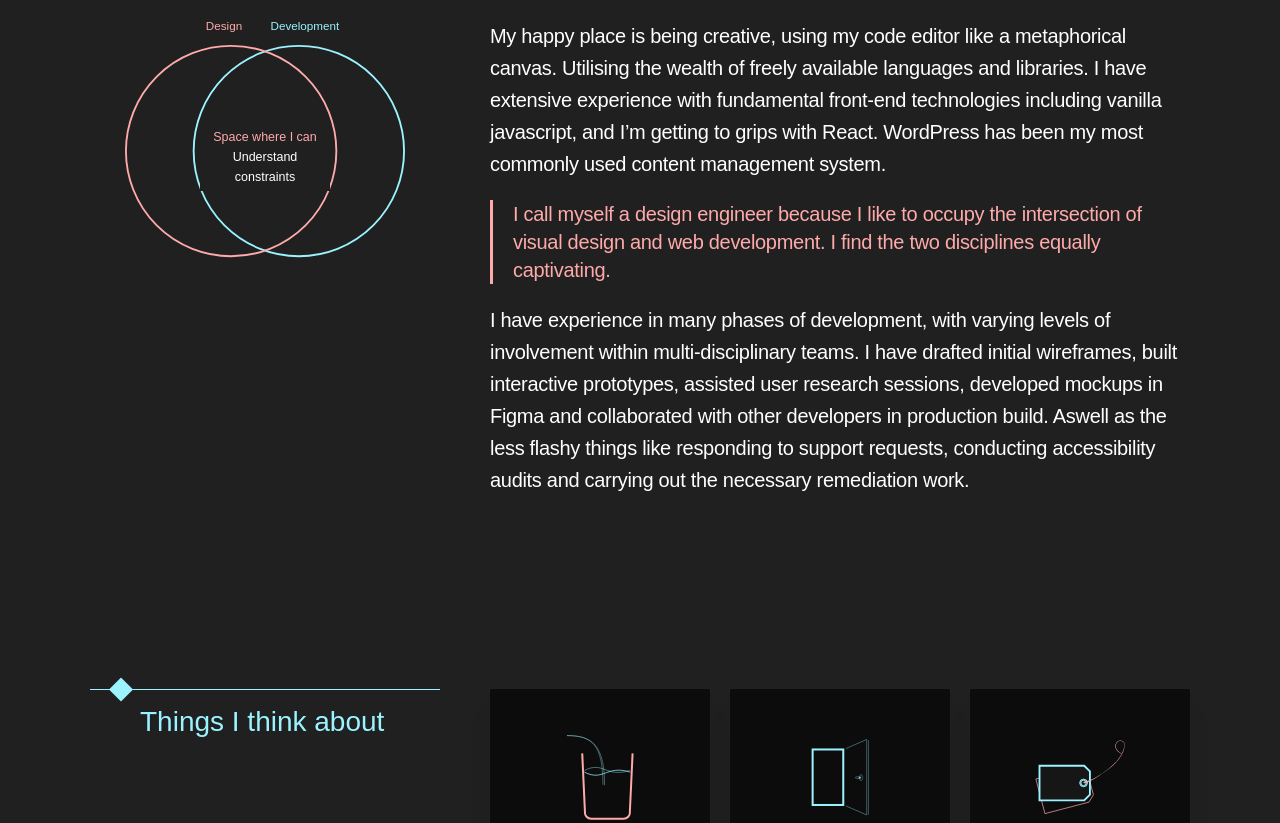
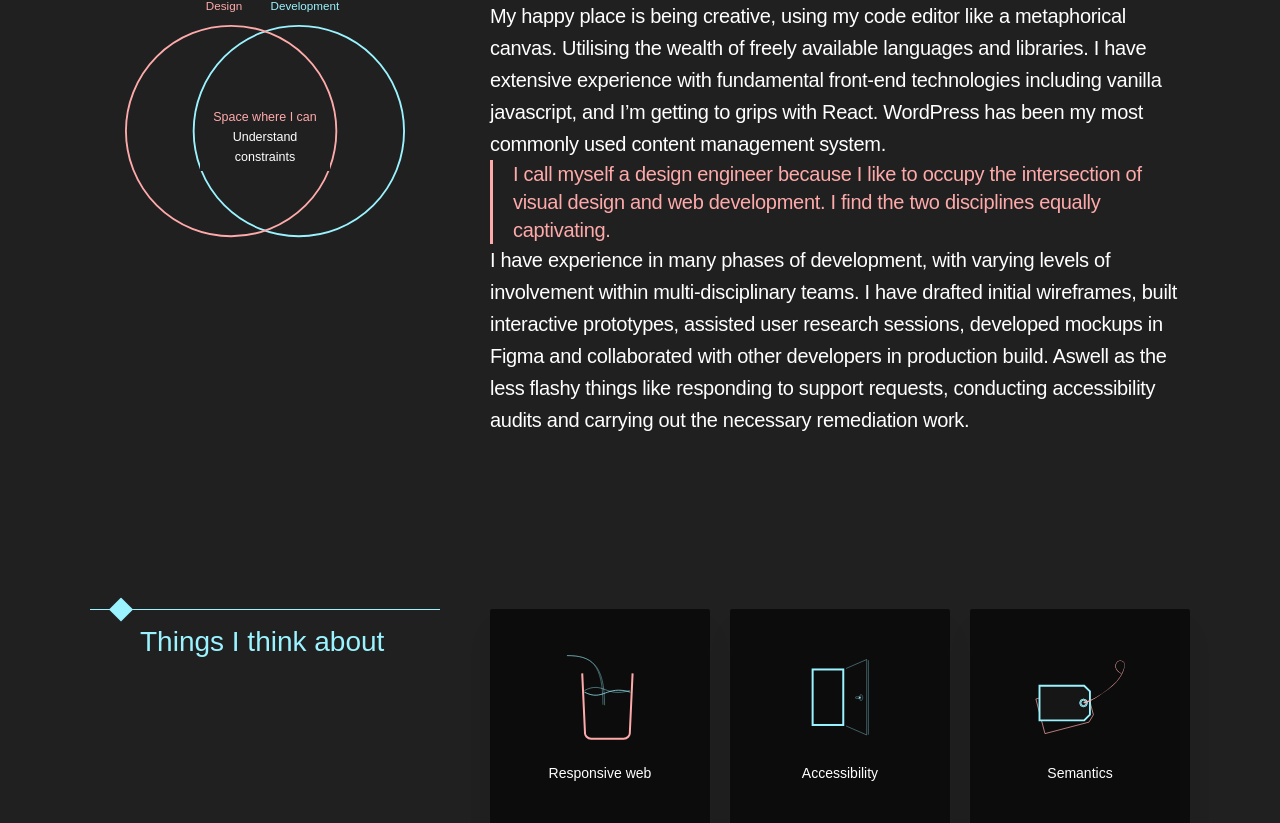
Before and after one commit to bazzle/portfolio-v7, a Next.js app: page / in a window 1280 px wide. Shown: the part 2137-2960 px from the top of the page. Built offline with nearby package versions, Linux system fonts and the light colour scheme; a web font is replaced by a local one.

Commit message:
Add reset

```diff
--- a/app/assets/styles/_reset.scss
+++ b/app/assets/styles/_reset.scss
@@ -1,8 +1,77 @@
-p, ul, ol, img, li, h1, h2, h3, h4, h5, h6, input, select, textarea, label{
-	padding-top: 0;
-	margin-top: 0;
+/* Box sizing rules */
+*,
+*::before,
+*::after {
+  box-sizing: border-box;
 }
 
-*{
-	box-sizing: border-box;
+/* Prevent font size inflation */
+html {
+  -moz-text-size-adjust: none;
+  -webkit-text-size-adjust: none;
+  text-size-adjust: none;
 }
+
+/* Remove default margin in favour of better control in authored CSS */
+body, p, ul, ol, img, li, h1, h2, h3, h4, h5, h6, figure, blockquote, dl, dd, input, select, textarea, label{
+	margin-block-start: 0;
+	margin-block-end: 0;
+	padding-block-start: 0;
+	padding-block-end: 0;
+	margin: 0;
+	padding: 0;
+}
+
+/* Remove list styles on ul, ol elements with a list role, which suggests default styling will be removed */
+ul[role='list'],
+ol[role='list'] {
+  list-style: none;
+}
+
+/* Set core body defaults */
+body {
+  min-height: 100vh;
+  line-height: 1.5;
+}
+
+/* Set shorter line heights on headings and interactive elements */
+h1, h2, h3, h4,
+button, input, label {
+  line-height: 1.1;
+}
+
+/* Balance text wrapping on headings */
+h1, h2,
+h3, h4 {
+  text-wrap: balance;
+}
+
+/* A elements that don't have a class get default styles */
+a:not([class]) {
+  text-decoration-skip-ink: auto;
+  color: currentColor;
+}
+
+/* Make images easier to work with */
+img,
+picture {
+  max-width: 100%;
+  display: block;
+}
+
+/* Inherit fonts for inputs and buttons */
+input, button,
+textarea, select {
+  font-family: inherit;
+  font-size: inherit;
+}
+
+/* Make sure textareas without a rows attribute are not tiny */
+textarea:not([rows]) {
+  min-height: 10em;
+}
+
+/* Anything that has been anchored to should have extra scroll margin */
+:target {
+  scroll-margin-block: 5ex;
+}
```
